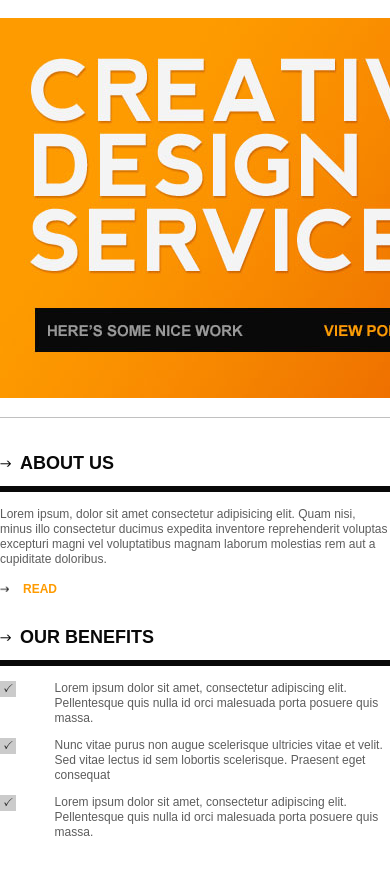
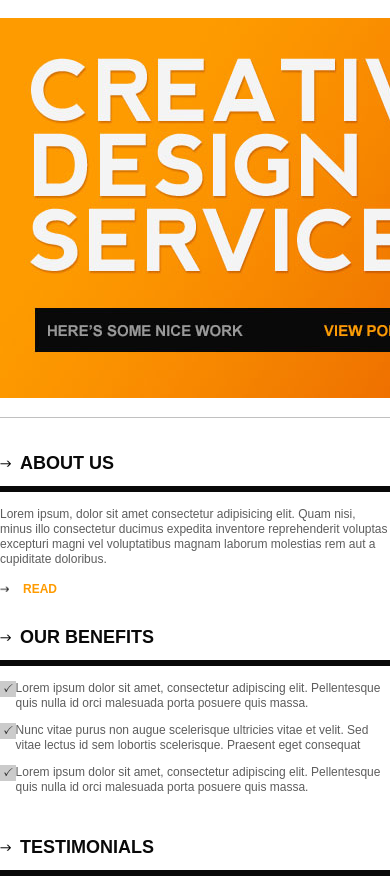
Before and after one commit to jeanToru/WEB1-S10-, a website: page WEB1-DiseñoHtml/index.html in a window 390 px wide. Shown: the part 163-1042 px from the top of the page. Drawn offline with Linux system fonts and the light colour scheme.

Commit message:
BreakPoint Actualizado

```diff
--- a/WEB1-DiseñoHtml/sass/breakpoint/_movil.scss
+++ b/WEB1-DiseñoHtml/sass/breakpoint/_movil.scss
@@ -1,4 +1,7 @@
 @media(max-width: 767px){
+	#lista-contenido li {
+		padding-left: 4%;
+	}
 	.caja-image {
 		width: 100%;
 		padding: 0;
@@ -8,4 +11,6 @@
 	.caja-image  + .caja-image {
 		margin-top: 15px;
 	}
+
+
 }
--- a/WEB1-DiseñoHtml/sass/breakpoint/_tablet.scss
+++ b/WEB1-DiseñoHtml/sass/breakpoint/_tablet.scss
@@ -7,7 +7,7 @@
 		}
 	}
 
-	// Nav
+	// Menu
 	#list{
 		display: none;
 	}
@@ -17,7 +17,7 @@
 		display: block;
 	}
 
-	/* Main content */
+	/* contenido */
 
 	.box{
 		width: 100%;
@@ -26,6 +26,10 @@
 	.box + .box{
 		margin-left: 0;
 		margin-top: 15px;
+	}
+
+	#lista-contenido li {
+		padding-left: 4%;
 	}
 
 	/* Our Portfolio */
@@ -38,7 +42,7 @@
 		margin-left: 0;
 	}
 
-	/* Blog */
+	/* Update */
 	#bloqueActualizar{
 		width: 100%;
 		margin-right: 0;
--- a/WEB1-DiseñoHtml/sass/parcials/_content.scss
+++ b/WEB1-DiseñoHtml/sass/parcials/_content.scss
@@ -92,3 +92,7 @@ $ColorBlack: #090909;
 	padding-bottom: 12px;
 	background-position: 0 3px;
 }
+
+.nav-link-menu {
+	display: none;
+}
```
Also changed, not shown: WEB1-DiseñoHtml/css/style.css.
